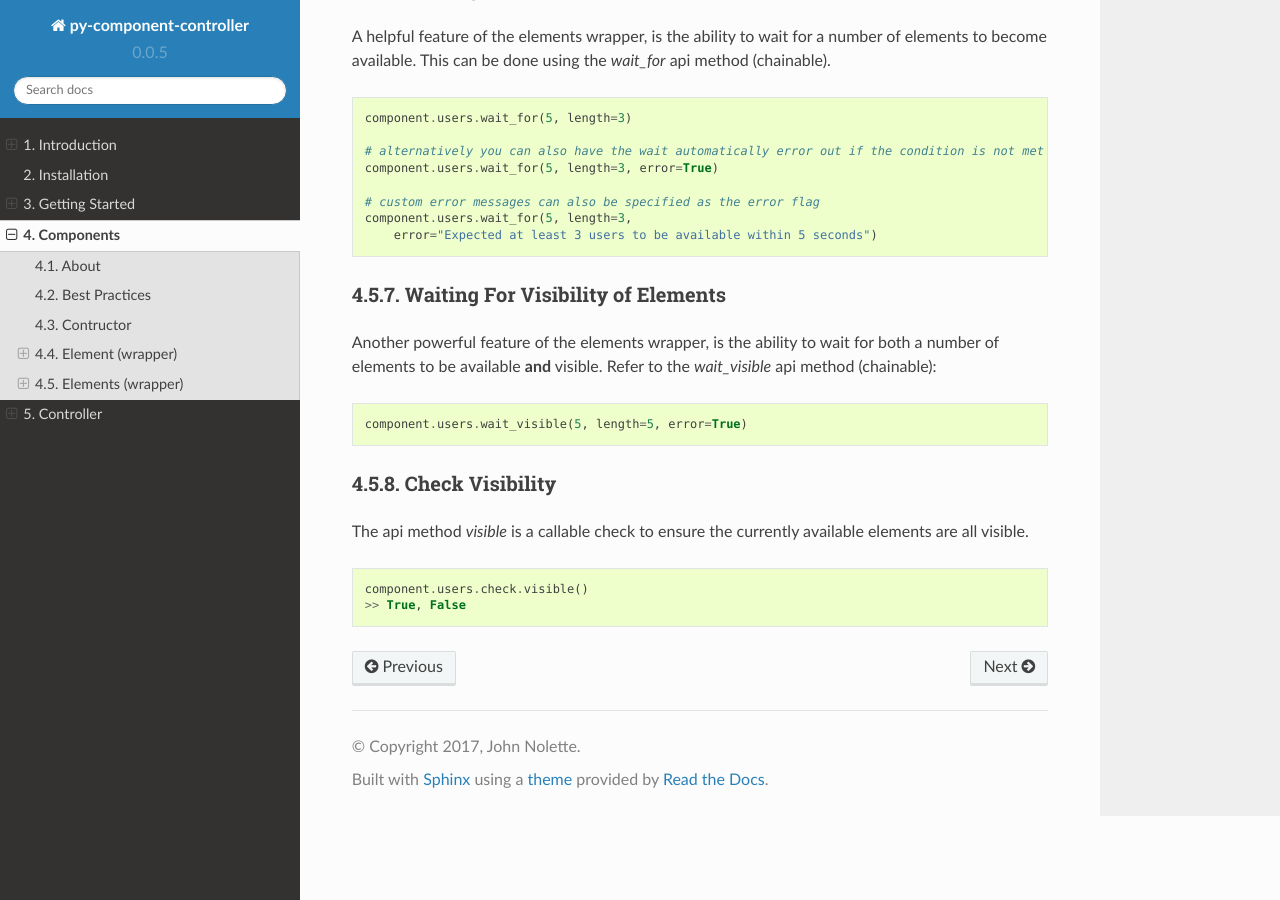
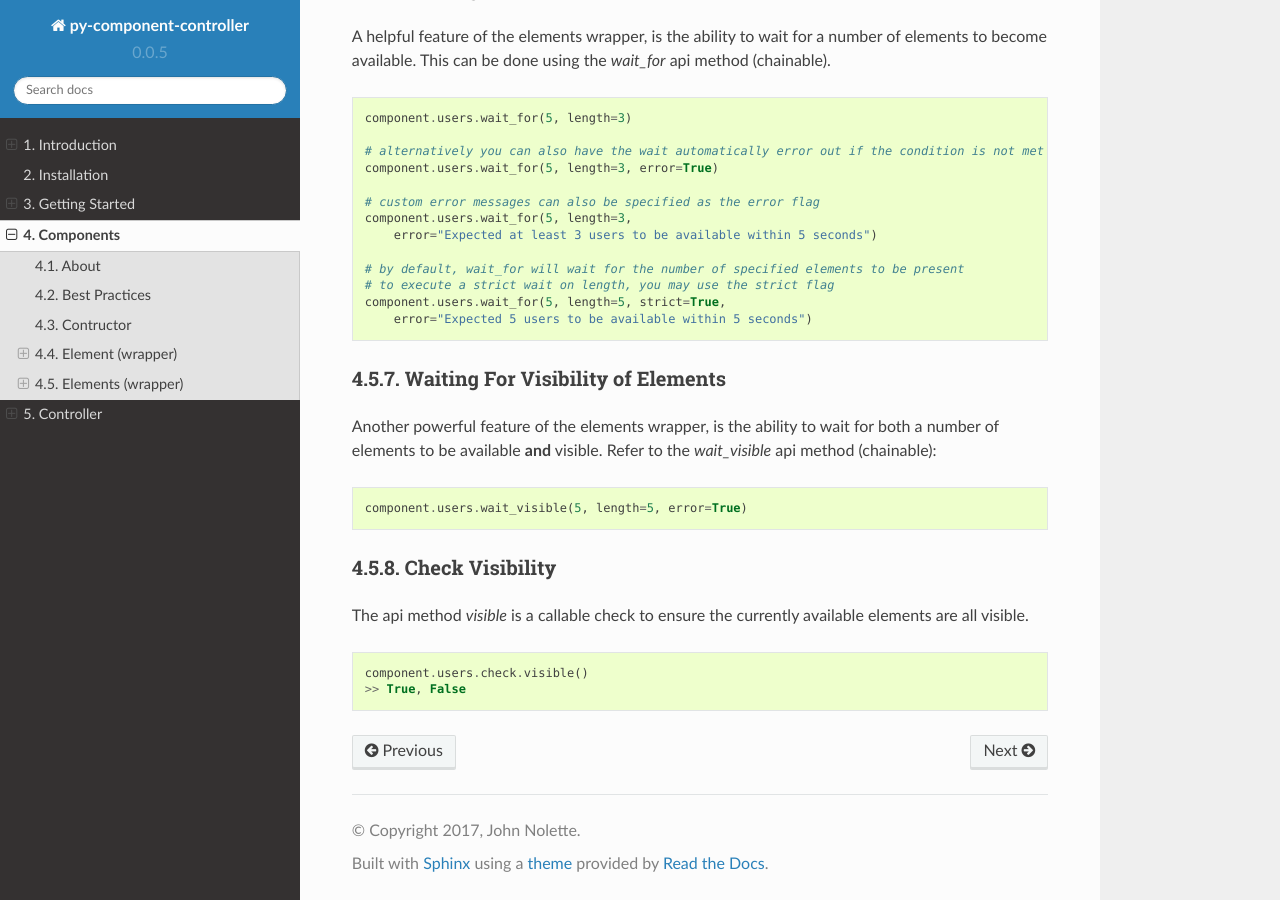
Before and after one commit to neetjn/py-component-controller, a Sphinx documentation site: the page built from docs/source/component.rst, in a window 1280 px wide and 900 px high, scrolled down 8039 px. Built offline with Sphinx 7.4.7 and the Read the Docs theme 2.0.0, drawn with Linux system fonts in a browser that asks for light colours.

Commit message:
Added strict flag example to docs

```diff
--- a/docs/source/component.rst
+++ b/docs/source/component.rst
@@ -405,6 +405,11 @@ A helpful feature of the elements wrapper, is the ability to wait for a number o
     component.users.wait_for(5, length=3,
         error="Expected at least 3 users to be available within 5 seconds")
 
+    # by default, wait_for will wait for the number of specified elements to be present
+    # to execute a strict wait on length, you may use the strict flag
+    component.users.wait_for(5, length=5, strict=True,
+        error="Expected 5 users to be available within 5 seconds")
+
 Waiting For Visibility of Elements
 ----------------------------------
 
```
